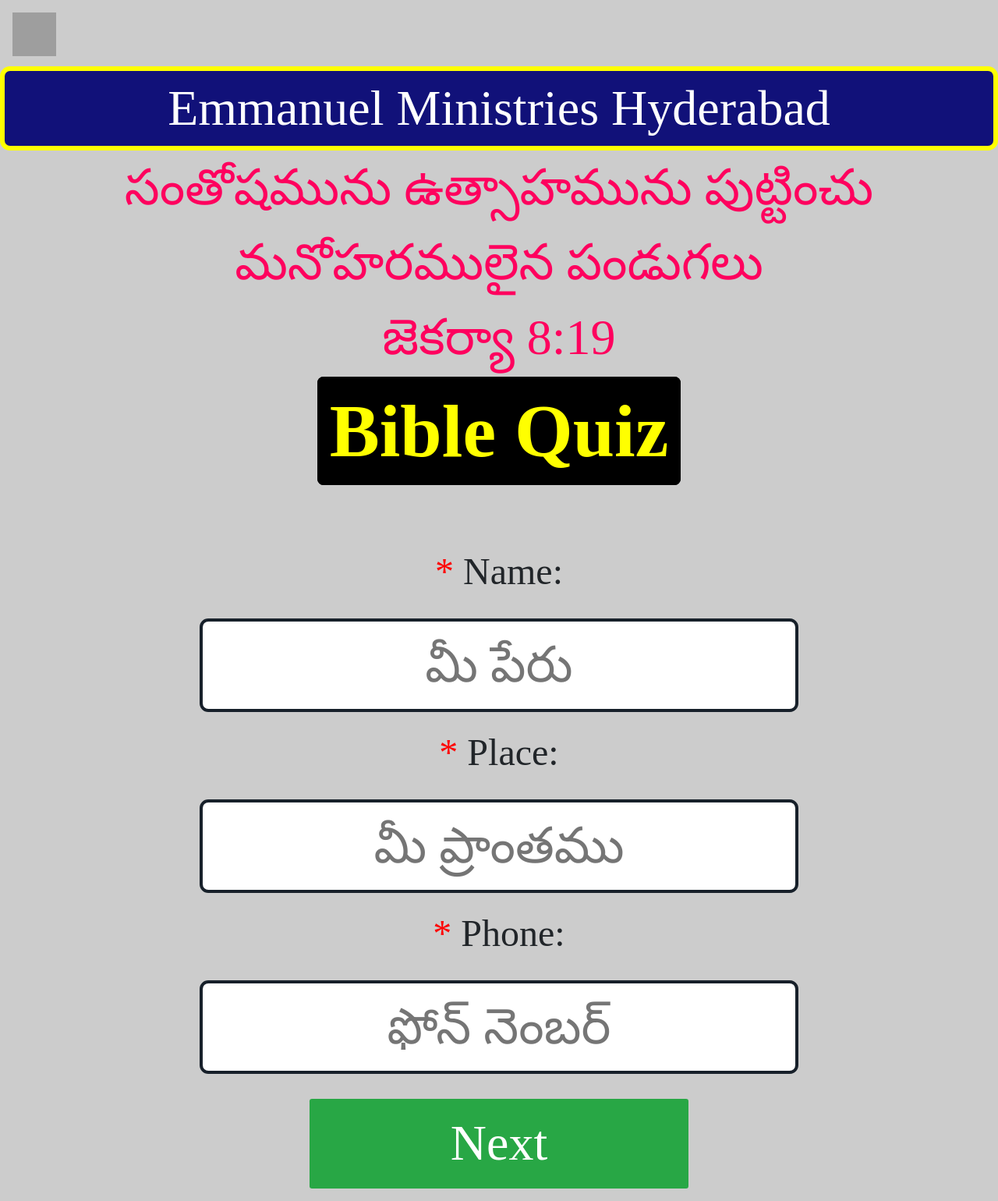
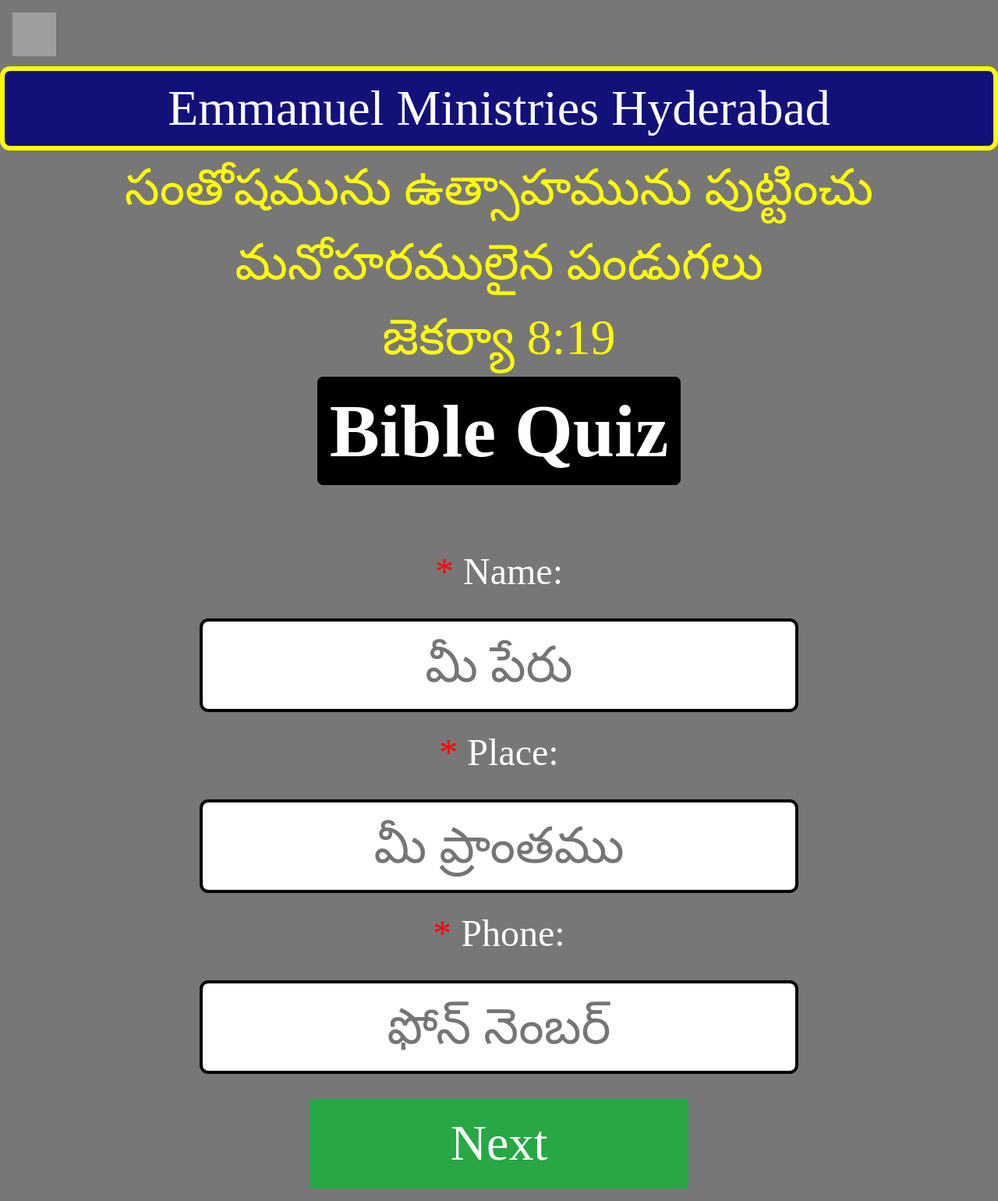
Before and after one commit to vijay38/Quiz, a Django app: template templates/login.html in a window 1280 px wide. Shown: the whole page at 78% size. Run offline with Django 3.2, Linux system fonts and the light colour scheme; the template is opened without the code that fills it: values that come from a table or form of the project are taken from there, others are empty; some libraries are stand-ins or nearby versions; some web fonts are replaced; grey boxes are pictures that could not be loaded.

Commit message:
finallydone

```diff
--- a/kahoot/views.py
+++ b/kahoot/views.py
@@ -72,7 +72,7 @@
     mongocoll=mongodb.users
     if not str(request.POST["number"]) in st.split(" "):
         if actual==request.POST["ans"]:
-            score=int(request.POST["secs"])+50
+            score=int(request.POST["secs"])+600
             mongocoll.update_one({"phone":request.POST["user"]},{"$set":{"score":score+prev_score}})
             mongocoll.update_one({"phone":request.POST["user"]},{"$set":{"ques":qn+1}})
             correct=prev_correct+1
--- a/templates/instruction.html
+++ b/templates/instruction.html
@@ -88,9 +88,8 @@
 <li>సమాధానముల కొరకు ఇంటర్ నెట్ లో వెదకకూడదు. ఇందుకు దేవుడే సాక్షి.</li>
 <li>సమాధానములు ఒకరితో మరొకరు పంచుకొనకూడదు.</li>
 <li>ఈ క్విజ్ లో మొత్తం 20 ప్రశ్నలు కలవు. </li>
-<li>ప్రతీ కరెక్ట్(సరైన) సమాధానముకు 50 మార్కులు ఇవ్వబడును. </li>
 <li>ఈ క్విజ్ గరిష్ట సమయం 10 నిమిషములు.</li>
-<li>మీ స్కోర్ సరైన సమాధానం మరియు తీసుకున్న  సమయం మీద ఆధారపడి ఉంటుంది.అనగా ఎంత తొందరగా సమాధానము ఇస్తారో మీరు అంతా ఎక్కువ స్కోర్ చేస్తారు.</li>
+<li>సరైన సమాధానం మరియు తీసుకున్న సమయం మీద మీ స్కోర్ ఆధారపడి ఉంటుంది.అనగా ఎంత తొందరగా సరైన సమాధానము ఇస్తారో మీరు అంత ఎక్కువ స్కోర్ చేస్తారు.</li>
 <li>ఉదాహరణ :మీరు ఒక ప్రశ్నకు సమాదానము  కరెక్ట్ గా 10 సెకండ్స్ లో ఇస్తే మిగిలిన 20 సెకండ్స్ కు గాను మీ స్కోర్ కి ఆ 20 మార్కులు కలపబడును.</li>
 <li>ఒక్కసారి  క్విజ్ అయిపోయిన తర్వాత మరొకసారి రాయలేరు. </li>
 </ul>
--- a/templates/login.html
+++ b/templates/login.html
@@ -22,7 +22,7 @@
   width: 60%;
   padding: 0.5rem 0.5rem;
   margin: 1rem 0;
-  border: 0.3rem solid #17202A;
+  border: 0.3rem solid black;
   border-radius: 0.7rem;
   box-sizing: border-box;
   text-align: center;
@@ -41,7 +41,8 @@
 {
   font-size: 3rem;
   font-family: 'Alatsi';
-  background-color: #ccc;
+  background-color: #777;
+  color: white;
 }
 .button {
   float: right;
@@ -67,11 +68,11 @@
 }
 .back1{
   {% comment %} background-color: #f5e307; {% endcomment %}
-  background-color: #ccc;
+  background-color: #777;
 }
 .back2{
   {% comment %} background-color: #f5e307; {% endcomment %}
-  background-color: #ccc;
+  background-color: #777;
 }
 .heading{
   text-align: center;
@@ -91,12 +92,12 @@
     color: red;
 }
 .verse{
-  color: #ff005e;
+  color: yellow;
   font-family: 'Gurajada', serif;
   font-size: 4rem;
 }
 .refe{
-  color: #ff005e;
+  color: yellow;
   font-family: 'Gurajada', serif;
   font-size: 4rem;
 }
@@ -104,7 +105,7 @@
 {
   font-size: 6rem;
   font-family: 'Alatsi';
-  color: yellow;
+  color: white;
   border: 1rem solid black;
   border-radius: 0.5rem;
   background-color: black;
```
Also changed, not shown: 1 other file.
